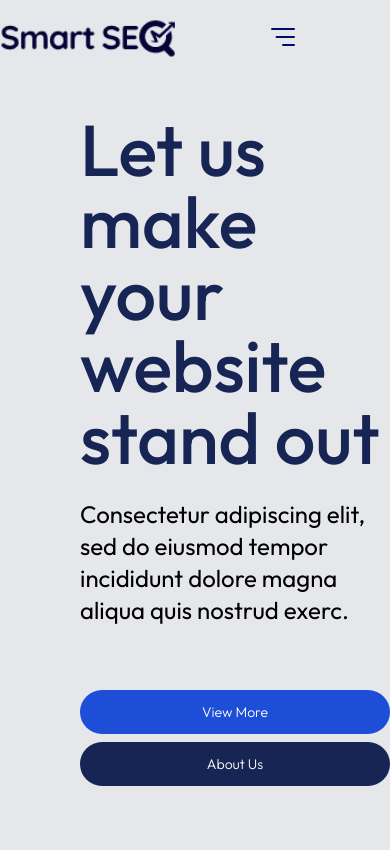
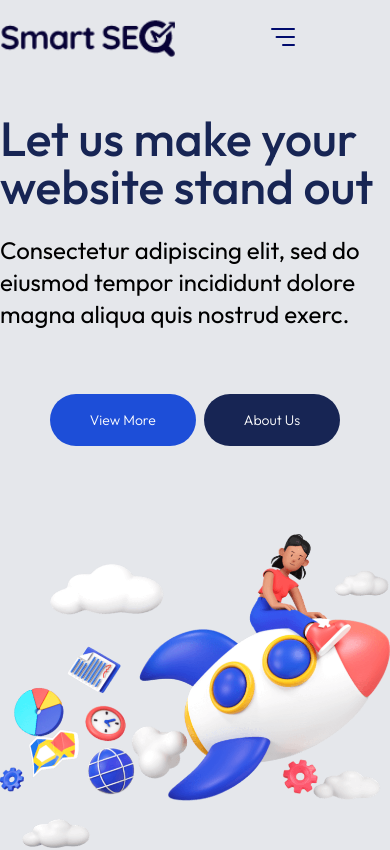
Before and after one commit to Kyoto321/SmartSEO, a React (Vite) app: page / in a window 390 px wide. Shown: the top 850 px of the page. Built offline with nearby package versions, Linux system fonts and the light colour scheme.

Commit message:
full functional SEO responsive website

```diff
--- a/src/components/About.jsx
+++ b/src/components/About.jsx
@@ -18,7 +18,7 @@ const About = () => {
             <p className='text-sm text-blue-950 font-medium'>ABOUT US</p>
           </div>
 
-          <b className='text-left text-blue-950 font-medium text-6xl'>Our experts are ready to help</b>
+          <b className='text-left text-blue-950 text-3xl font-medium lg:text-6xl md:text-6xl'>Our experts are ready to help</b>
           <p className="text-left text-sm text-gray-600">Dicta sunt explicabo. Nemo enim ipsam voluptatem quia voluptas sit aspernatur aut odit aut fugit.</p>
 
             <div className='flex flex-col gap-10 md:flex-row'>
--- a/src/components/Blog.jsx
+++ b/src/components/Blog.jsx
@@ -10,7 +10,7 @@ const Blog = () => {
         <div className='flex sm:justify-center gap-4 pt-5 w-full overflow-scroll'>
             {blog.map((item, index)=> (
                 <Link onClick={()=>scrollTo(0,0)} className='flex flex-col items-centert text-tx cursor-pointer flex-shrink-0 hover:translate-y-[-10px] transition-all duration-500 no-scrollbar' key={index} to={'#'}>
-                    <img className='w-full sm:w-24 rounded-lg mb-2' src={item.image} alt="" />
+                    <img className='w-20 md:full lg:full rounded-lg mb-2' src={item.image} alt="" />
                     <p className='text-blue-950 mb-2'>{item.title}</p>
                     <p className='text-blue-950 font-medium text-2xl'>{item.about}</p>
                     <p className='text-blue-950 font-medium text-2xl'>{item.about2}</p>
--- a/src/components/Footer.jsx
+++ b/src/components/Footer.jsx
@@ -8,9 +8,9 @@ return (
           {/**------------left side--------------*/}
           <div className="mt-20">
               <p className='text-xl text-white font-medium mb-5'>Office</p>
-              <p className='w-full text-lg font-medium text-gray-600 leading-6'> Germany —785 15h Street, Office 478 Berlin, De 81566</p>
-              <p className='w-full text-lg font-medium text-gray-600 leading-6'>info@email.com</p>
-              <p className='w-full text-lg font-medium text-gray-600 leading-6'>+1 840 841 25 69</p>
+              <p className='w-full py-1 text-lg font-medium text-gray-600 leading-6'> Germany —785 15h Street, Office 478 Berlin, De 81566</p>
+              <p className='w-full py-1 text-lg font-medium text-gray-600 leading-6'>info@email.com</p>
+              <p className='w-full py-1 text-lg font-medium text-gray-600 leading-6'>+1 840 841 25 69</p>
 
           </div>
 
--- a/src/components/Hero.jsx
+++ b/src/components/Hero.jsx
@@ -7,14 +7,14 @@ const Hero = () => {
 
       <div className='my-10 flex flex-col md:flex-row gap-12'>
 
-        <div className='flex flex-col pl-20 justify-center gap-6 md/:w-2/4 text-sm'>
+        <div className='flex flex-col md:pl-20 items-center gap-6 md/:w-2/4 text-sm'>
 
-          <b className='text-blue-950 font-medium text-7xl'>Let us make your website stand out</b>
+          <b className='text-blue-950 font-medium text-5xl md:text-7xl'>Let us make your website stand out</b>
           <p className='text-2xl'>Consectetur adipiscing elit, sed do eiusmod tempor incididunt dolore magna aliqua quis nostrud exerc.</p>
 
-          <div className='my-10 flex flex-col justify-center gap-2 md:flex-row'>
-            <button className='bg-blue-700 text-white px-8 py-3 rounded-full font-light md:block'>View More</button>
-            <button className='bg-blue-950 text-white px-8 py-3 rounded-full font-light md:block'>About Us</button>
+          <div className='my-10 flex flex-row content-center gap-2 md:flex-row'>
+            <button className='bg-blue-700 text-white px-10 py-4 rounded-full font-light md:block'>View More</button>
+            <button className='bg-blue-950 text-white px-10 py-4 rounded-full font-light md:block'>About Us</button>
           </div>
         </div>
 
--- a/src/components/Motto.jsx
+++ b/src/components/Motto.jsx
@@ -4,7 +4,7 @@ const Motto = () => {
   return (
     <div className='flex flex-col items-center gap-4 my-6 text-gray-500 md:mx-40'>
       <p className='text-center text-blue-950'>who we are</p>
-      <h1 className='mx-20 text-center text-6xl font-medium text-blue-950'>Optimize your website to achieve maximum results with our tailor-made SEO services.</h1>
+      <h1 className='mx-20 text-center md:text-6xl font-medium text-4xl text-blue-950'>Optimize your website to achieve maximum results with our tailor-made SEO services.</h1>
       <p className='text-center text-blue-950'>Piter Bowman</p>
       <p>Creative director</p>
     </div>
--- a/src/components/Partners.jsx
+++ b/src/components/Partners.jsx
@@ -5,7 +5,7 @@ import { Link } from 'react-router-dom'
 
 const Partners = () => {
   return (
-    <div className='flex flex-col items-center gap-4 py-16 text-gray-800' id='speciality'>
+    <div className='flex flex-col items-center gap-4 py-16' id='partners'>
 
         <div className='flex sm:justify-center gap-4 pt-5 w-full overflow-scroll'>
             {partners.map((item, index)=> (
--- a/src/components/Testimonials.jsx
+++ b/src/components/Testimonials.jsx
@@ -6,19 +6,19 @@ const Testimonials = () => {
 
   return (
     <div className='md:mx-20 flex mt-10'>
-      <div className='flex-1 flex-col gap-6 mt-20'>
+      <div className='flex flex-col mb-5 gap-6 mt-20'>
         <div className='text-left text-2xl pt-10 text-gray-600'>
           <p className='text-sm text-blue-950 font-medium'>TESTIMONIALS</p>
         </div>
 
-        <b className='text-left text-blue-950 font-medium text-7xl'>Feedback from our clients</b>
+        <b className='text-left text-blue-950 font-medium text-3xl lg:text-6xl md:text-6xl'>Feedback from our clients</b>
         <p className="text-left text-2xl my-5 text-gray-600">Dicta sunt explicabo. Nemo enim ipsam voluptatem quia voluptas sit aspernatur aut odit aut fugit.</p>
 
         <button className='bg-blue-700 text-white px-8 py-3 rounded-full font-light md:block'>About Us</button>
 
 
       </div>
-          <div className='flex-1 flex-col items-center gap-4 my-6 text-gray-500 md:mx-10'>
+          <div className='flex flex-col items-center gap-4 my-6 text-gray-500 md:mx-10'>
 
             <div className='w-full grid grid-cols-1 md:grid-cols-2 lg:grid-cols-2 gap-4 pt-5 gap-y-6 px-3 sm:px-0'>
 
```
